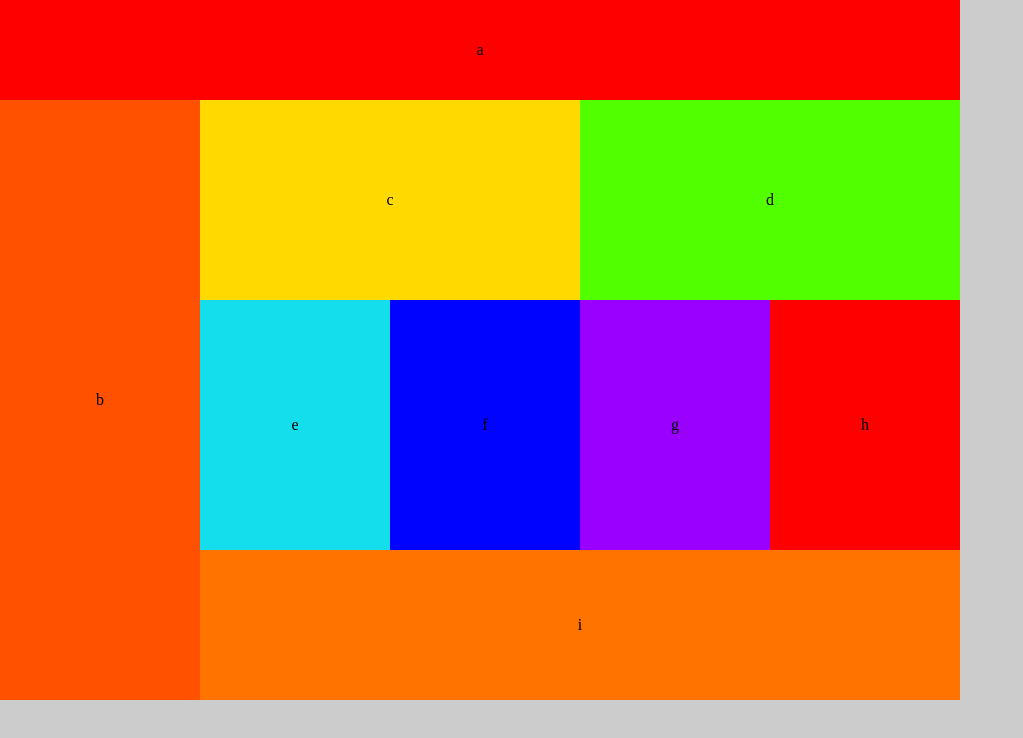
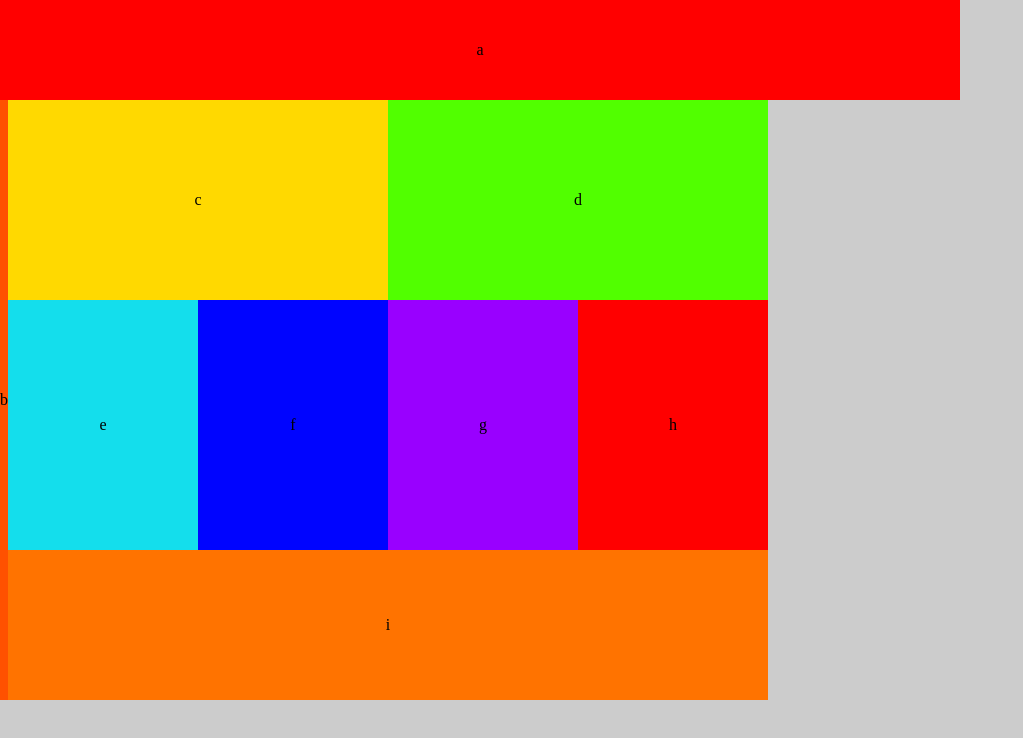
Before and after one commit to 301-Code-Fellows-Labs/lab5b, a website: page public/index.html in a window 1280 px wide. Shown: the whole page, without its empty margins (0-1023 px from the left). Drawn offline with Linux system fonts and the light colour scheme.

Commit message:
adding flex

```diff
--- a/public/index.html
+++ b/public/index.html
@@ -11,23 +11,29 @@
   <link rel="stylesheet" href="styles/modules.css">
 </head>
 
-<body class = "clearfix">
-  <header class = "box a">
+<body>
+  <header class = "a">
     a
   </header>
-  <aside class = "box b">
-    b
-  </aside>
-  <main class = "box clearfix">
-    <div class = "box cd c"> c </div>
-    <div class = "box cd d"> d </div>
-    <div class = "box efgh e"> e </div>
-    <div class = "box efgh f"> f </div>
-    <div class = "box efgh g"> g </div>
-    <div class = "box efgh h"> h </div>
+
+  <main>
+      <aside class = "b">
+          b
+      </aside>
+        <div class = "flex-container-column" >
+              <div class = "flex-container-row">
+                <div class = "cd c"> c </div>
+                <div class = "cd d"> d </div>
+              </div>
+        <div class = "flex-container-row">
+                <div class = "efgh e"> e </div>
+                <div class = "efgh f"> f </div>
+                <div class = "efgh g"> g </div>
+                <div class = "efgh h"> h </div>
+          </div>
+           <footer class = "footer i"> i </footer>
+          </div>
   </main>
-
-  <footer class = "box-r footer i"> i </footer>
 
 </body>
 </html>
--- a/public/styles/base.css
+++ b/public/styles/base.css
@@ -31,6 +31,7 @@ main {
             width: 960px;
             height: 775px;
             background-color: #ccc;
+
         }
         header {
             width: 960px;
@@ -53,5 +54,7 @@ main {
         main {
             width: 760px;
             height: 450px;
+            display: flex;
+
         }
   }
--- a/public/styles/layout.css
+++ b/public/styles/layout.css
@@ -3,15 +3,13 @@
     zoom: 1;
 }
 
-.box {
-    float: left;
-    box-sizing: border-box;
-}
+  .flex-container-row {
+    display: flex;
+    flex-direction: row;
 
-.box-r {
-    float: right;
-    box-sizing: border-box;
-}
-.clearfix {
-    overflow: auto;
+
   }
+  .flex-container-column {
+    display: flex;
+    flex-direction: column;
+  }
--- a/public/styles/modules.css
+++ b/public/styles/modules.css
@@ -1,12 +1,13 @@
-.cd {
-    width: 480px;
-    height: 125px;
+ .cd {
+    width: 50%;
+    height: 50%;
     line-height: 125px;
     text-align: center;
+
 }
 .efgh {
-    width: 240px;
-    height: 250px;
+    width: 25%;
+    height: 25%;
     line-height: 250px;
     text-align: center;
 }
@@ -37,6 +38,12 @@
 .i{
     background-color:  rgb(255, 115, 0, 0.5);
 }
+
+/* .a .b .c .d .e .j .e .f .g .h .i {
+  display: flex;
+  justify-content: center;
+  align-items: center;
+} */
 
 @media all and (min-width: 768px) {
     .cd {
```
